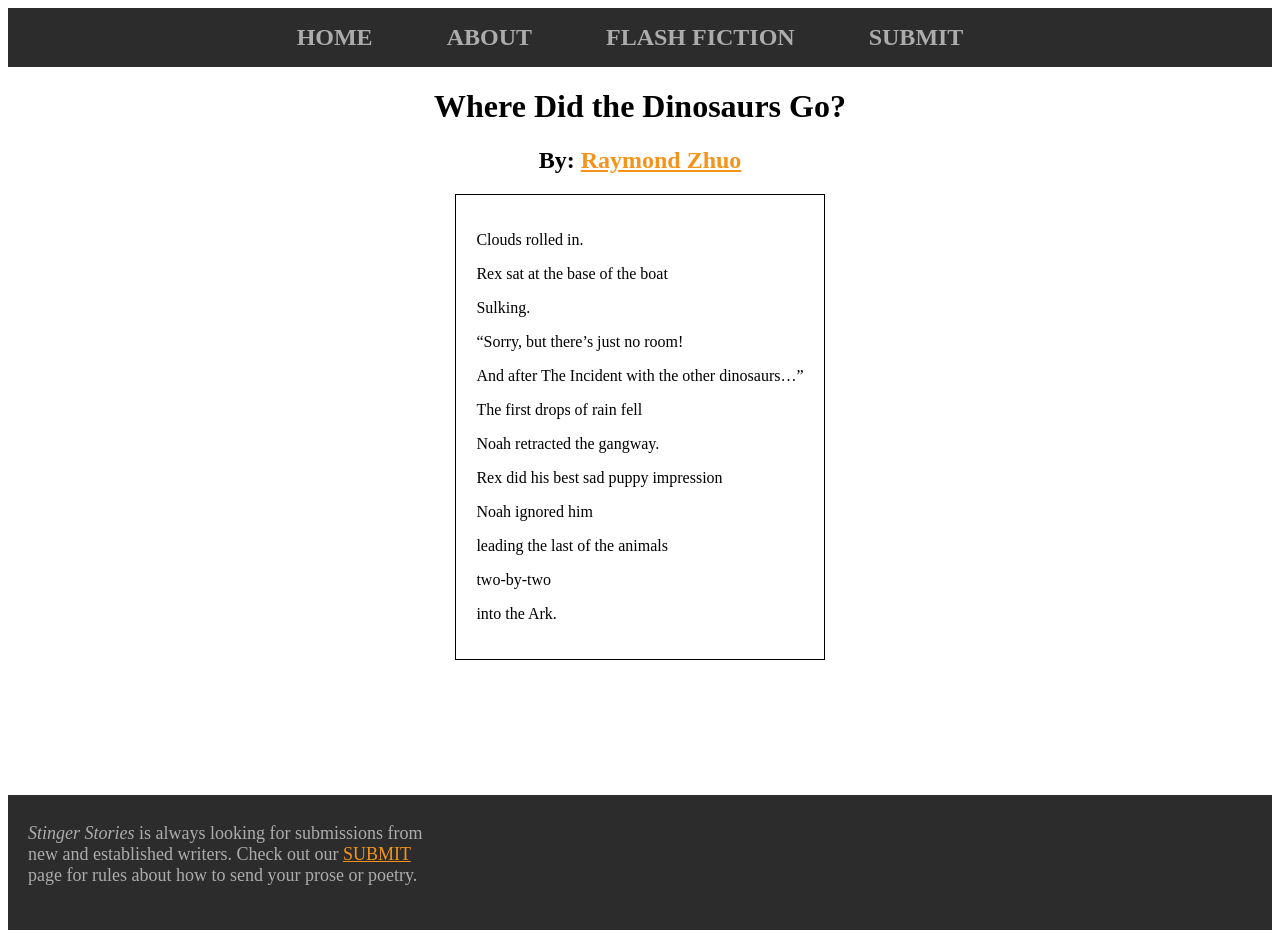
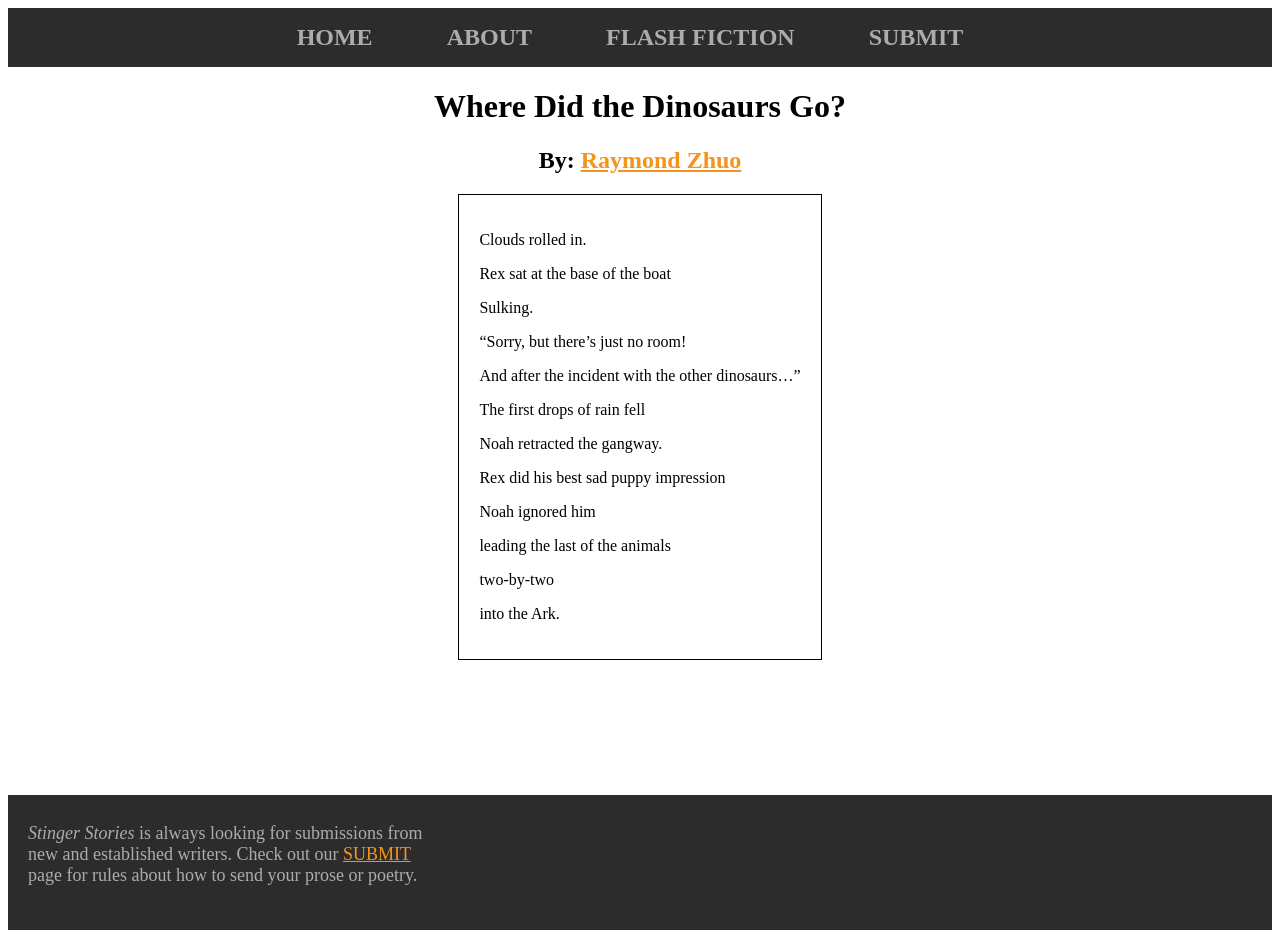
Before and after one commit to jwheatonumich/stinger-stories, a Jekyll site: the page built from _posts/2020-08-23-where-did-the-dinosaurs-go.markdown, in a window 1280 px wide. Built offline with Jekyll 4.4.1, drawn with Linux system fonts in a browser that asks for light colours.

```diff
--- a/_posts/2020-08-23-where-did-the-dinosaurs-go.markdown
+++ b/_posts/2020-08-23-where-did-the-dinosaurs-go.markdown
@@ -12,12 +12,12 @@ Clouds rolled in.
 
 Rex sat at the base of the boat
 
-   Sulking.<!--more-->
+Sulking.<!--more-->
 
 
 “Sorry, but there’s just no room!
 
-And after The Incident with the other dinosaurs..."
+And after the incident with the other dinosaurs..."
 
 
 The first drops of rain fell
@@ -26,10 +26,10 @@ Noah retracted the gangway.
 
 Rex did his best sad puppy impression
 
-   Noah ignored him
+Noah ignored him
 
-   leading the last of the animals
+leading the last of the animals
 
-   two-by-two
+two-by-two
 
-   into the Ark.
+into the Ark.
```
